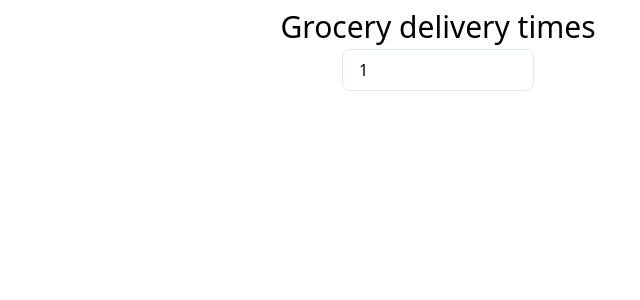
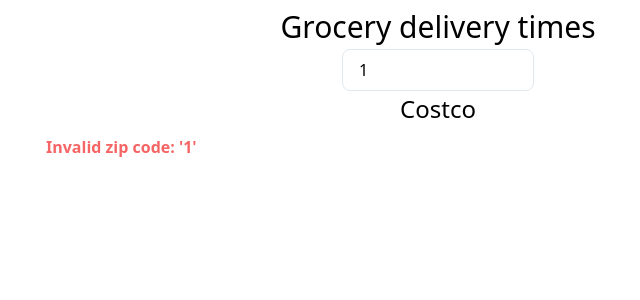
Before and after one commit to xcv58/grocery-delivery-times, a Next.js app: page /1 in a window 1280 px wide. Shown: the top 300 px of the page, without its empty margins (202-842 px from the left). Built offline with nearby package versions, Linux system fonts and the light colour scheme; no server answers; what javascript-time-ago would draw is missing.

Commit message:
Better error handling

```diff
--- a/components/Costco.js
+++ b/components/Costco.js
@@ -4,16 +4,20 @@
 import fetcher from '../util/fetcher'
 import Times from './Times'
 
-export default ({ zip }) => {
+const Content = ({ zip }) => {
   const { data, error } = useSWR(() => zip && `/api/costco/${zip}`, fetcher)
 
-  if (error) return <div>{error.message}</div>
+  if (error)
+    return (
+      <div className="p-2 font-bold text-red-500">
+        {error.message || 'Unable to get data, please try again!'}
+      </div>
+    )
   if (!data) return <div>Loading...</div>
 
   const { date, text, screenshot, hasSlot } = data
   return (
-    <div className="w-full website">
-      <h2>Costco</h2>
+    <>
       <Times {...{ date }} />
       <div>{text}</div>
       {screenshot && (
@@ -22,6 +26,13 @@
           alt="costco screenshot"
         />
       )}
-    </div>
+    </>
   )
 }
+
+export default (props) => (
+  <div className="w-full website">
+    <h2 className="text-2xl text-center">Costco</h2>
+    <Content {...props} />
+  </div>
+)
--- a/util/fetcher.js
+++ b/util/fetcher.js
@@ -3,7 +3,7 @@
   const data = await res.json()
 
   if (res.status !== 200) {
-    throw new Error(data.message)
+    throw new Error(data.error)
   }
   return data
 }
```
